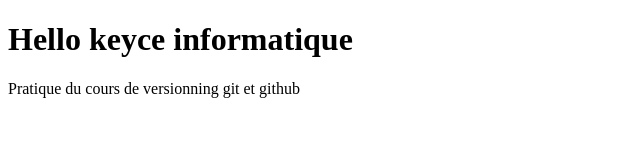
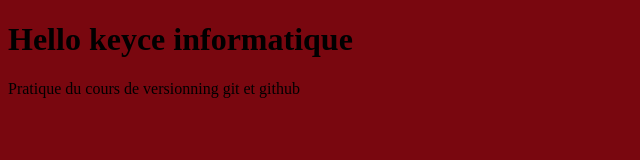
Before and after one commit to louhanndieupa-code/projet-git, a plain HTML site: page index.html in a window 1280 px wide. Shown: the whole page, without its empty margins (0-640 px from the left). Drawn offline with Linux system fonts and the light colour scheme.

Commit message:
ajout du fichier style et modification de la couleur de fond

```diff
--- a/index.html
+++ b/index.html
@@ -3,6 +3,7 @@
 <head>
     <meta charset="UTF-8">
     <meta name="viewport" content="width=device-width, initial-scale=1.0">
+    <link rel="stylesheet" href="style.css">
     <title>Document</title>
 </head>
 <body>
--- /dev/null
+++ b/style.css
@@ -0,0 +1,3 @@
+body {
+    background-color :rgb(121, 7, 15);
+}
```
